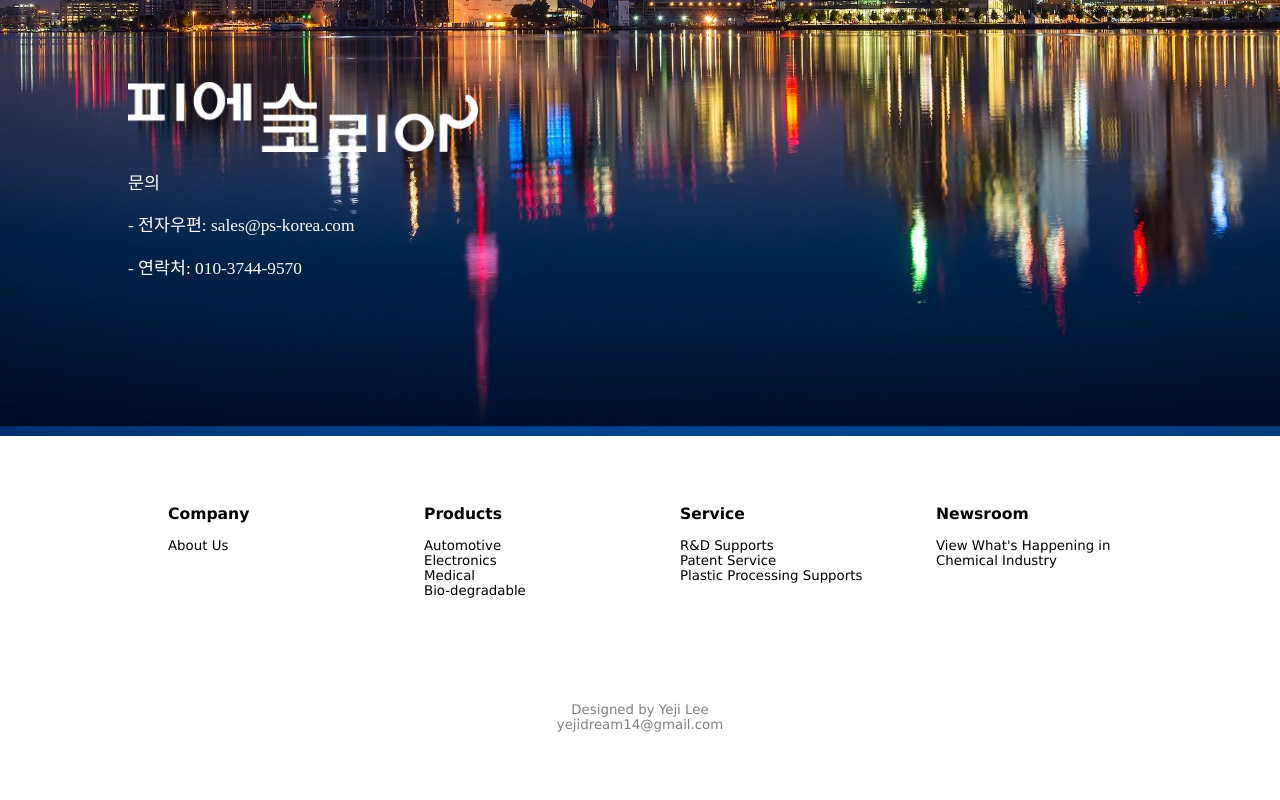
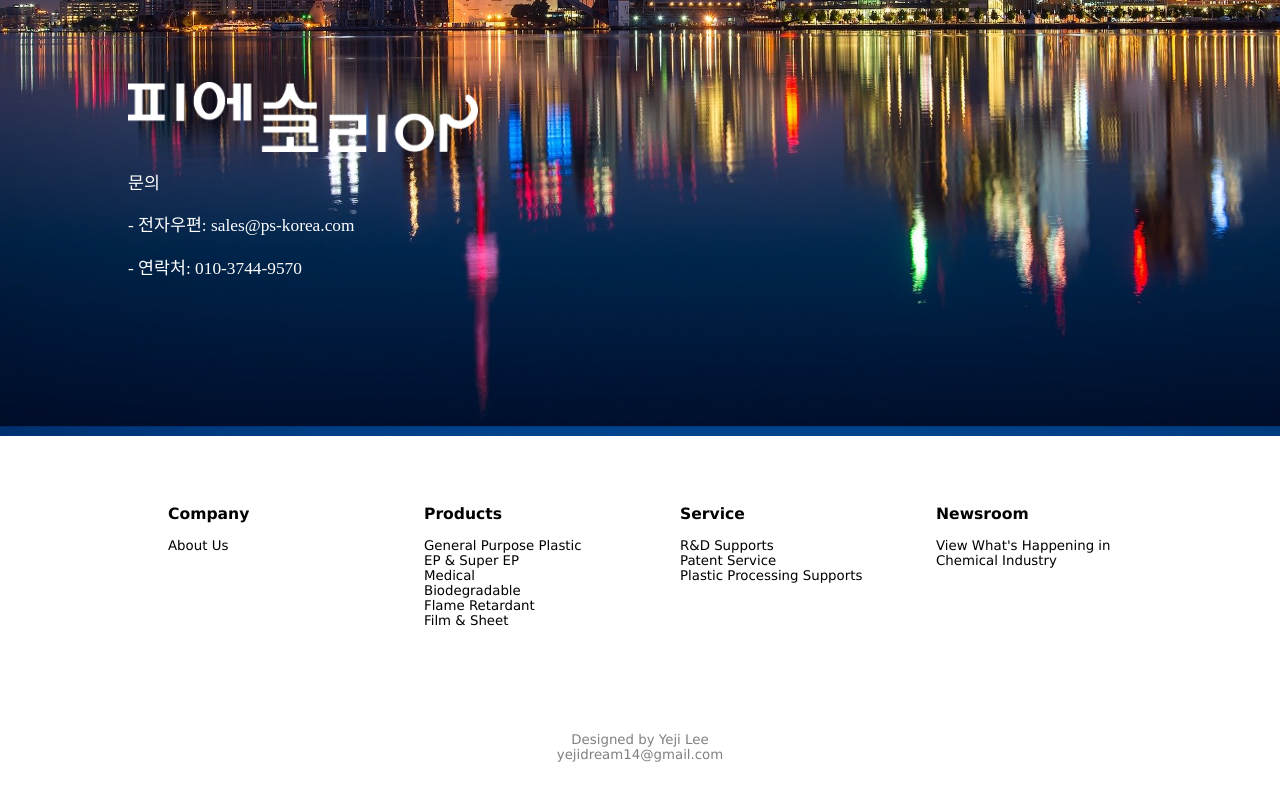
Before and after one commit to ps-korea/home, a plain HTML site: page index.html in a window 1280 px wide. Shown: the part 5267-6067 px from the top of the page. Drawn offline with Linux system fonts and the light colour scheme.

Commit message:
20210125-3

```diff
--- a/index.html
+++ b/index.html
@@ -922,10 +922,12 @@ body.en :lang(kr).lang {
                                     <h3>Products</h3>
                                 </a>
                             </li>
-                            <li><a href="#explain">Automotive</a></li>
-                            <li><a href="#explain">Electronics</a></li>
+                            <li><a href="#explain">General Purpose Plastic</a></li>
+                            <li><a href="#explain">EP & Super EP</a></li>
                             <li><a href="#explain">Medical</a></li>
-                            <li><a href="#explain">Bio-degradable</a></li>
+                            <li><a href="#explain">Biodegradable</a></li>
+                            <li><a href="#explain">Flame Retardant</a></li>
+                            <li><a href="#explain">Film & Sheet</a></li>
                             </ol>
                         <ol>
                             <li>
```
